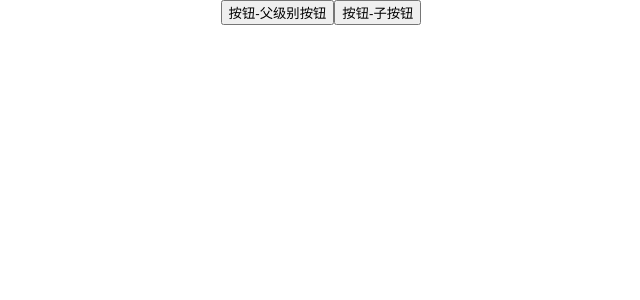
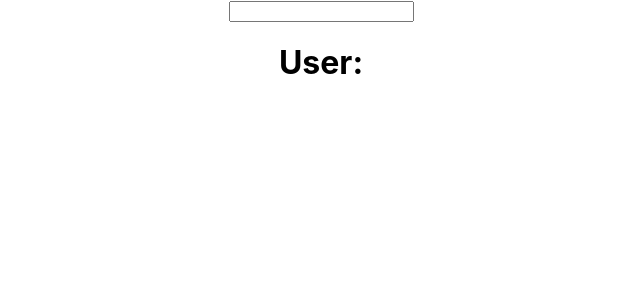
Before and after one commit to heidsoft-frontend/react-dive-into, a React (Create React App) app: page / in a window 1280 px wide. Shown: the top 300 px of the page, without its empty margins (319-959 px from the left). Built offline with nearby package versions, Linux system fonts and the light colour scheme.

Commit message:
登录显示用户名称模拟

```diff
--- a/src/App.js
+++ b/src/App.js
@@ -7,6 +7,7 @@ import EffectTutorial from './UseEffect/EffectTutorial';
 import RefTutorial from './UseRef/RefTutorial';
 import LayoutEffectTutorial from './UseLayoutEffect/LayoutEffectTutorial';
 import ImperativeHandle from "./UseImperativeHandle/ImperativeHandle";
+import ContextTutorial from './UseContext/ContextTutorial';
 function App() {
   return (
     <div className="App">
@@ -17,8 +18,9 @@ function App() {
        <EffectTutorial></EffectTutorial>
        <RefTutorial></RefTutorial>
        <LayoutEffectTutorial></LayoutEffectTutorial>
-        */}
        <ImperativeHandle></ImperativeHandle>
+       */}
+       <ContextTutorial></ContextTutorial>
     </div>
   );
 }
--- /dev/null
+++ b/src/UseContext/ContextTutorial.js
@@ -0,0 +1,15 @@
+import React, { useState } from "react";
+import Login from "./Login";
+import User from "./User";
+
+function ContextTutorial(){
+    const [username, setUsername] = useState("");
+    return (
+        <div>
+            <Login setUserName={setUsername}/><User username={username}/>
+
+        </div>
+    );
+}
+
+export default ContextTutorial;
--- /dev/null
+++ b/src/UseContext/Login.js
@@ -0,0 +1,13 @@
+import React from "react";
+function Login({setUserName}){
+
+    return (
+        <div>
+            <input onChange={(event)=>{
+                setUserName(event.target.value);
+            }}/>
+        </div>
+    );
+}
+
+export default Login;
--- /dev/null
+++ b/src/UseContext/User.js
@@ -0,0 +1,11 @@
+import React from "react";
+
+function User({username}){
+    return (
+        <div>
+            <h1>User: {username}</h1>
+        </div>
+    );
+}
+
+export default User;
```
